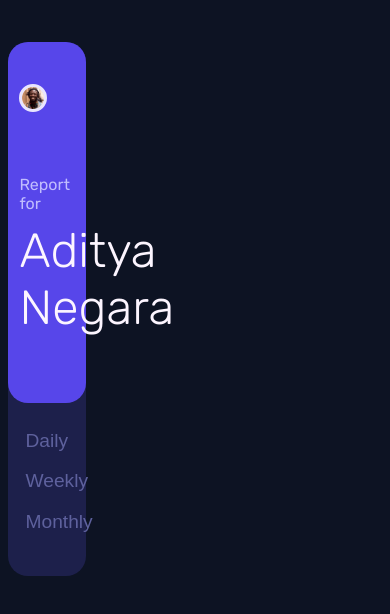
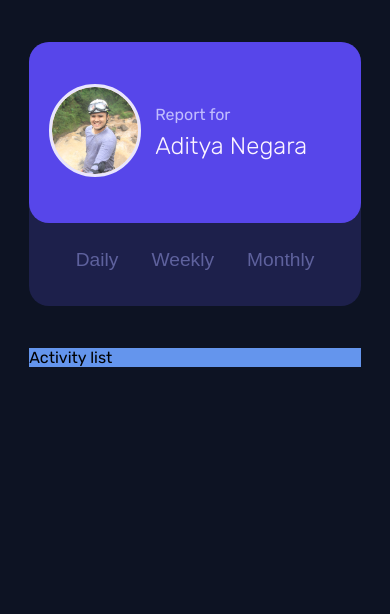
Before and after one commit to adityanegara/Practice_React_with_redux, a React (Create React App) app: page / in a window 390 px wide. Shown: the top 614 px of the page. Built offline with nearby package versions, Linux system fonts and the light colour scheme.

Commit message:
Profile responsiveness done

```diff
--- a/src/App.js
+++ b/src/App.js
@@ -1,10 +1,12 @@
 import React from 'react';
 import Profile from './components/profile/Profile';
+import ActivityList from './components/activity_list/ActivityList';
 
 const App = () =>{
     return (
-        <div>
-            <Profile name='Aditya Negara' img='./images/image-jeremy.png'/>
+        <div className='dashboard'>
+            <Profile name='Aditya Negara' img='./images/profile-adit.png'/>
+            <ActivityList/>
         </div>
     )
 }
--- /dev/null
+++ b/src/components/activity_list/ActivityList.css
@@ -0,0 +1,3 @@
+.activity-list {
+  background-color: cornflowerblue;
+}
--- /dev/null
+++ b/src/components/activity_list/ActivityList.js
@@ -0,0 +1,11 @@
+import React from 'react';
+import './ActivityList.css'
+const ActivityList = () =>{
+    return(
+        <div className='activity-list'>
+            Activity list
+        </div>
+    )
+}
+
+export default ActivityList;
--- a/src/components/profile/Profile.css
+++ b/src/components/profile/Profile.css
@@ -1,10 +1,7 @@
 .profile {
-  width: 20%;
-  margin-top: 5vh;
-  margin-left: 2vw;
   background-color: #1d204b;
   border-radius: 20px;
-  padding-bottom: 2vh;
+  padding-bottom: 1vh;
 }
 
 .profile .profile-section {
@@ -13,11 +10,10 @@
   display: flex;
   flex-direction: column;
   gap: 1vh;
-  /* will be deleted */
 }
 
 .profile .profile-image {
-  margin: 5vh 3vw;
+  margin: 5vh 2.5vw;
 }
 .profile .profile-image img {
   width: 40%;
@@ -27,8 +23,8 @@
 }
 
 .profile .profile-name {
-  margin: 1vh 3vw;
-  padding-bottom: 7vh;
+  margin: 1vh 2.5vw;
+  padding-bottom: 10vh;
 }
 .profile .profile-name p:nth-child(1) {
   margin: 0;
@@ -43,15 +39,15 @@
   margin-right: 0;
   margin-bottom: 0;
   color: #fcf5ff;
-  font-size: 3em;
+  font-size: 2.5em;
   width: 50%;
 }
 
 .profile .profile-selector {
-  margin: 3vh 3vw;
+  margin: 3vh 2.5vw;
   display: flex;
   flex-direction: column;
-  gap: 2vh;
+  gap: 2.5vh;
 }
 
 .profile .profile-selector button {
@@ -67,3 +63,49 @@
 .profile .profile-selector button:hover {
   color: #e3e5ee;
 }
+
+@media only screen and (max-width: 750px) {
+  .profile .profile-section {
+    display: grid;
+    grid-template-columns: 0.5fr 1fr;
+    justify-content: center;
+    align-items: center;
+  }
+
+  .profile .profile-image {
+    width: 100%;
+    margin: 5vh 5vw;
+  }
+  .profile .profile-image img {
+    width: 80%;
+    height: 100%;
+    border-radius: 50%;
+    border: 3px solid #e8e5fe;
+  }
+
+  .profile .profile-name {
+    padding-top: 5vh;
+    padding-bottom: 5vh;
+  }
+  .profile .profile-name p:nth-child(2) {
+    width: 100%;
+    font-size: 1.5em;
+  }
+
+  .profile .profile-selector {
+    margin: 3vh 5vw;
+    display: flex;
+    flex-direction: row;
+    justify-content: center;
+  }
+
+  .profile .profile-selector button {
+    cursor: pointer;
+    text-align: center;
+    font-size: 1.2em;
+
+    color: #5e619d;
+    border: none;
+    transition: ease-in 0.2s;
+  }
+}
--- a/src/index.css
+++ b/src/index.css
@@ -11,3 +11,21 @@ body {
   box-sizing: border-box;
   font-family: 'Rubik', sans-serif;
 }
+
+.dashboard {
+  margin-top: 5vh;
+  column-gap: 3vw;
+  display: grid;
+  grid-template-columns: 1fr 3fr;
+  width: 75%;
+  margin-left: auto;
+  margin-right: auto;
+}
+
+@media only screen and (max-width: 750px) {
+  .dashboard {
+    row-gap: 5vh;
+    width: 85%;
+    grid-template-columns: 1fr;
+  }
+}
```
Also changed, not shown: public/images/profile-adit.png (added).
